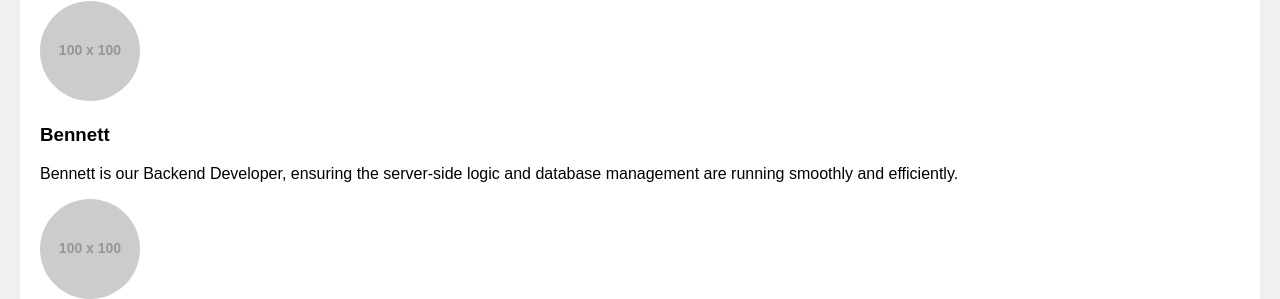
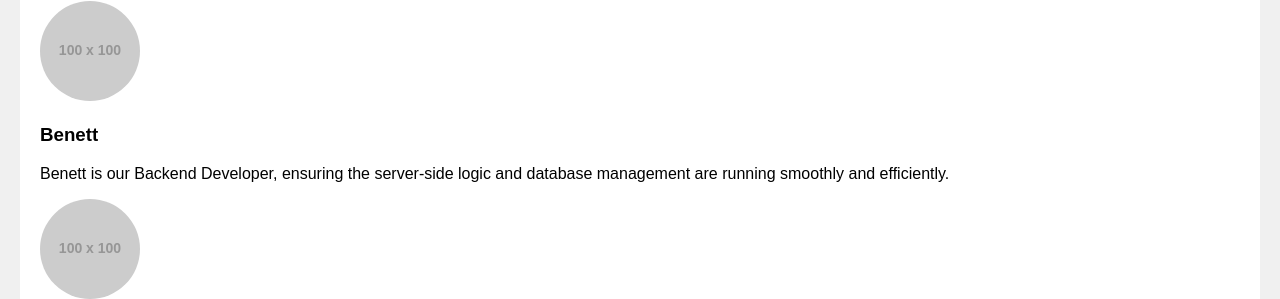
Before and after one commit to ForeverLearner-00/ForeverLearner-00.github.io, a plain HTML site: page index.html in a window 1280 px wide. Shown: the part 835-1134 px from the top of the page. Drawn offline with Linux system fonts and the light colour scheme; placeholder pictures from the web are drawn by us.

Commit message:
Update index.html
name correction

```diff
--- a/index.html
+++ b/index.html
@@ -112,8 +112,8 @@
 
         <div class="team-member">
             <img src="https://via.placeholder.com/100" alt="Bennett">
-            <h3>Bennett</h3>
-            <p>Bennett is our Backend Developer, ensuring the server-side logic and database management are running smoothly and efficiently.</p>
+            <h3>Benett</h3>
+            <p>Benett is our Backend Developer, ensuring the server-side logic and database management are running smoothly and efficiently.</p>
         </div>
 
         <div class="team-member">
```
